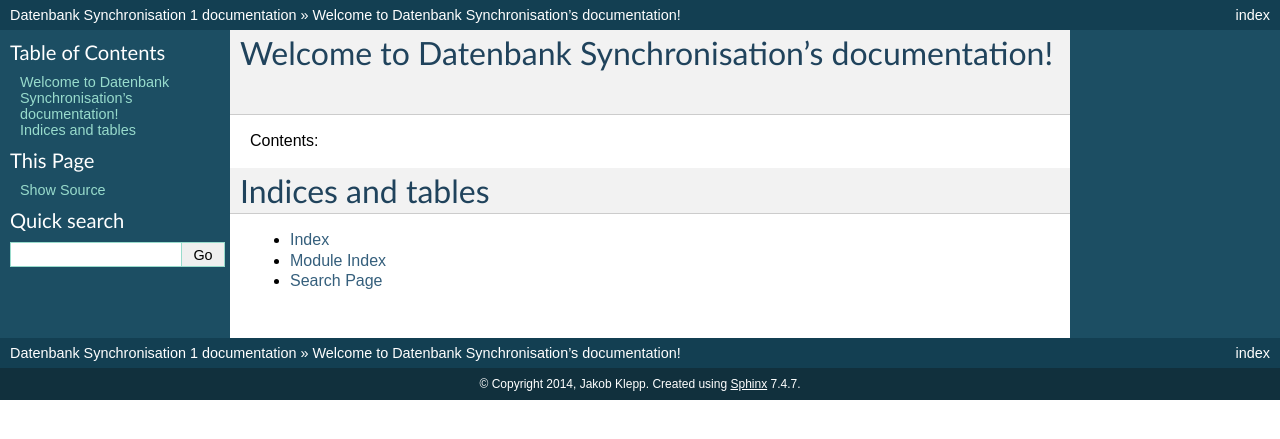
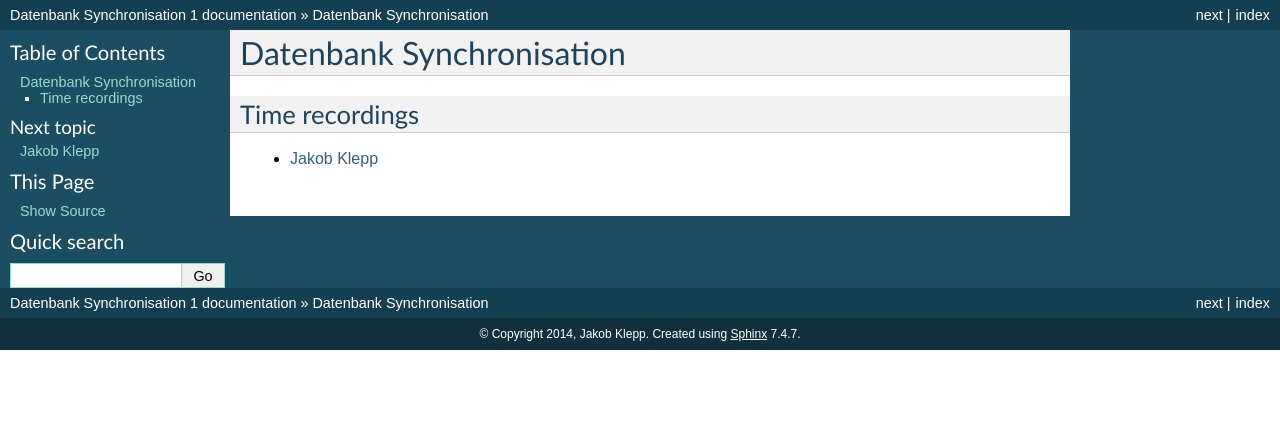
Before and after one commit to jklepp-tgm/DatenbankSynchronisation, a Sphinx documentation site: the page built from docs/index.rst, in a window 1280 px wide. Shown: the top 439 px of the page. Built offline with Sphinx 7.4.7, drawn with Linux system fonts in a browser that asks for light colours.

Commit message:
started coding

```diff
--- /dev/null
+++ b/datasync/__init__.py
@@ -0,0 +1,5 @@
+__author__ = 'Jakob Klepp'
+
+from datasync.Webservice import run_web_service
+
+from datasync.ParseArgs import parse
--- a/docs/index.rst
+++ b/docs/index.rst
@@ -3,19 +3,18 @@
    You can adapt this file completely to your liking, but it should at least
    contain the root `toctree` directive.
 
-Welcome to Datenbank Synchronisation's documentation!
-=====================================================
-
-Contents:
+Datenbank Synchronisation
+=========================
 
 .. toctree::
    :maxdepth: 2
 
+Time recordings
+~~~~~~~~~~~~~~~
 
+.. toctree::
+   :maxdepth: 2
 
-Indices and tables
-==================
+   timerecording_klepp
 
-* :ref:`genindex`
-* :ref:`modindex`
-* :ref:`search`
+.. include:: quellen.rst
--- a/docs/mysql.rst
+++ b/docs/mysql.rst
@@ -0,0 +1,2 @@
+MySQL
+=====
--- a/docs/postgresql.rst
+++ b/docs/postgresql.rst
@@ -0,0 +1,2 @@
+PostgreSQL
+==========
```
Also changed, not shown: Datasync.py (added, +12 -0 lines), docs/timerecording_klepp.rst (+9 -0 lines), 2 other files.
